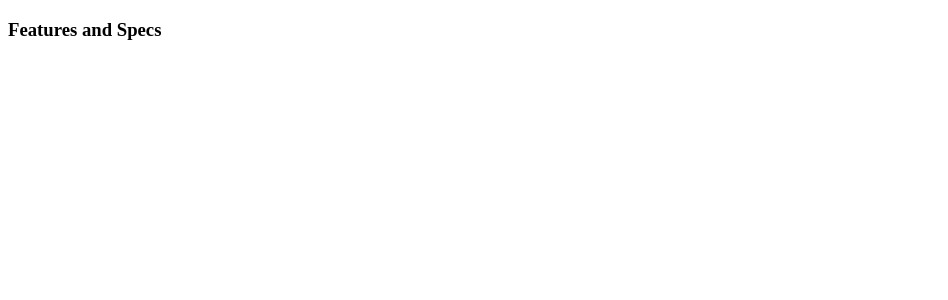
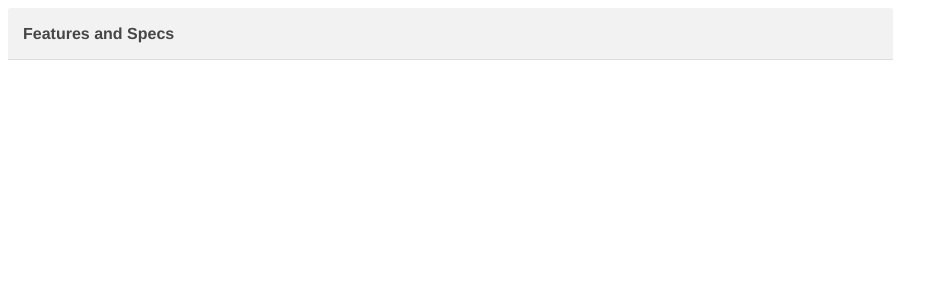
Before and after one commit to hrr37-team-bender/chagilguiab-FAQ-service, a React app: page / in a window 1280 px wide. Shown: the top 300 px of the page, without its empty margins (0-948 px from the left). Built offline with nearby package versions, Linux system fonts and the light colour scheme; the HTML template or start-up script is replaced by a standard one.

Commit message:
styles Features and Specs panel in index.jsx

```diff
--- a/client/src/components/QA.jsx
+++ b/client/src/components/QA.jsx
@@ -1,4 +1,5 @@
 import React from 'react';
+import styles from '../css-modules/QA.css';
 
 class QA extends React.Component {
   constructor(props) {
@@ -18,7 +19,7 @@ class QA extends React.Component {
   render () {
     return (
       <div onClick={() => this.toggleList()}>
-        <h6>{this.props.question}</h6>
+        <h6 className="question">{this.props.question}</h6>
         {this.state.listOpen
         ? this.props.answer
         : null
--- /dev/null
+++ b/client/src/css-modules/index.css
@@ -0,0 +1,46 @@
+h4 {
+  margin-top: 0;
+  margin-bottom: 0;
+  display: block;
+  font-size: 16px;
+  font-weight: 500;
+  line-height: 17.6px;
+  margin-block-end:0px;
+  margin-block-start:0px;
+  margin-bottom:0px;
+  margin-inline-end:0px;
+  margin-inline-start:0px;
+  margin-left:0px;
+  margin-right:0px;
+  margin-top:0px;
+  text-size-adjust: 100%;
+}
+
+.panel {
+  background-color:  rgb(242, 242, 242)  ;
+  border-bottom-color:  rgb(221, 221, 221)  ;
+  border-bottom-style: solid;
+  border-bottom-width: 1px;
+  border-left-color: rgb(221, 221, 221);
+  border-right-color: rgb(221, 221, 221);
+  border-top-color: rgb(221, 221, 221)  ;
+  border-top-left-radius: 3px;
+  border-top-right-radius:3px;
+  box-sizing:border-box;
+  color:rgb(70, 70, 70);
+  display:block;
+  font-family:"Helvetica Neue", Helvetica, Arial, sans-serif;
+  font-size:16px;
+  font-weight: 600;
+  height: 52px;
+  line-height: 21px;
+  padding-bottom: 15px;
+  padding-left: 15px;
+  padding-right: 15px;
+  padding-top: 15px;
+  text-size-adjust: 100%;
+  width: 70%;
+  -webkit-font-smoothing: antialiased;
+  -webkit-tap-highlight-color: rgba(0, 0, 0, 0);
+  cursor: pointer;
+}
--- a/client/src/index.jsx
+++ b/client/src/index.jsx
@@ -1,6 +1,7 @@
 import React from 'react';
 import ReactDOM from 'react-dom';
 import Faq from './components/Faq.jsx';
+import styles from './css-modules/index.css';
 
 class FeaturesSpecs extends React.Component {
   constructor(props) {
@@ -20,7 +21,7 @@ class FeaturesSpecs extends React.Component {
   render () {
     return (
       <div>
-        <h3 onClick={()=> this.toggleList()}>Features and Specs</h3>
+        <h4 className="panel" onClick={()=> this.toggleList()}>Features and Specs</h4>
         {this.state.listOpen
           ? <Faq />
           : null
```
Also changed, not shown: client/src/components/Features.jsx (+5 -5 lines).
